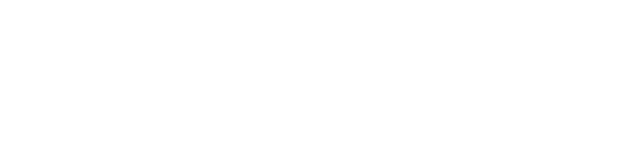
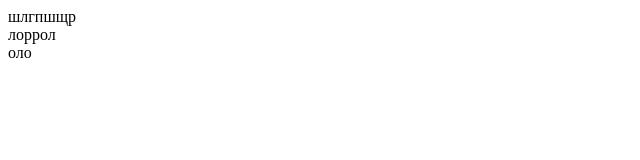
Before and after one commit to andriy-py/my-project, a plain HTML site: page index.html in a window 1280 px wide. Shown: the whole page, without its empty margins (0-640 px from the left). Drawn offline with Linux system fonts and the light colour scheme.

```diff
--- a/index.html
+++ b/index.html
@@ -7,8 +7,8 @@
   <title>My Projekt</title>
 </head>
 <body>
-  <header></header>
-  <main></main>
-  <FOOter></FOOter>
+  <header>шлгпшщр</header>
+  <main>лоррол</main>
+  <FOOter>оло</FOOter>
 </body>
 </html>
```
Also changed, not shown: style.css (added).
